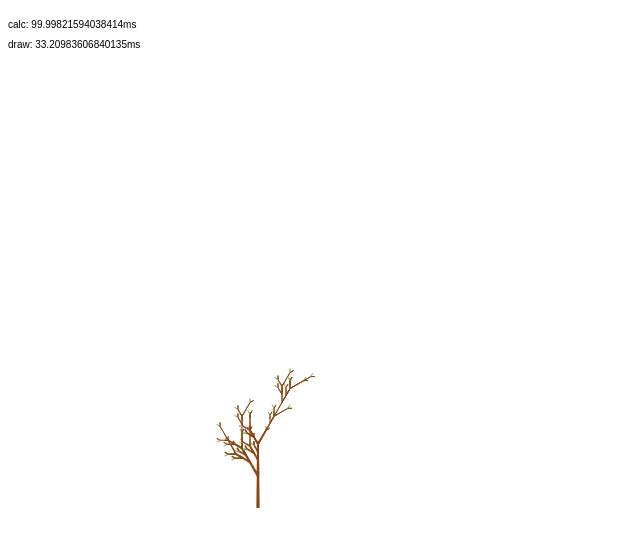
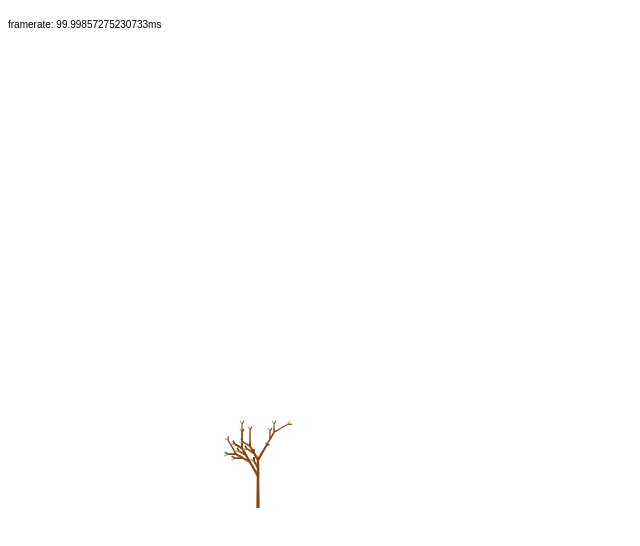
Before and after one commit to song9446/random-plant-planting-pot-2d, a plain HTML site: page index.html in a window 1280 px wide. Shown: the whole page, without its empty margins (0-640 px from the left). Drawn offline with Linux system fonts and the light colour scheme.

Commit message:
update readme and demo version

```diff
--- a/index.html
+++ b/index.html
@@ -22,7 +22,7 @@ var example_l_system = new LSystem({
 
 var example_plant = new Plant(
     example_l_system,
-    {seed: {energy: 100, mineral: 10000, water: 10000,},
+    {seed: {energy: 1000, mineral: 10000, water: 10000,},
      flower: {energy: 1, mineral: 1},
      leaf: {energy: 1, mineral: 1},
      branch: {energy: 1}},
@@ -38,19 +38,11 @@ setInterval(function () {
     var thisLoop = new Date;
     framelate = 0.8*framelate + 0.2*(thisLoop - lastLoop);
     lastLoop = thisLoop;
-    example_plant.grow(10);
-}, 100);
-var lastLoop2 = new Date();
-var framelate2 = 0;
-setInterval(function () {
-    var thisLoop = new Date;
-    framelate2 = 0.8*framelate2 + 0.2*(thisLoop - lastLoop2);
-    lastLoop2 = thisLoop;
+    example_plant.grow(1);
     ctx.clearRect(0, 0, 1000, 1000);
     example_plant.draw(ctx, 0, 0);
-    ctx.fillText("calc: "+framelate+"ms", 0, 20);
-    ctx.fillText("draw: "+framelate2+"ms", 0, 40);
-}, 1000/30);
+    ctx.fillText("framerate: "+framelate+"ms", 0, 20);
+}, 100);
 </script>
 </body>
 </html>
```
Also changed, not shown: 1 other file.
